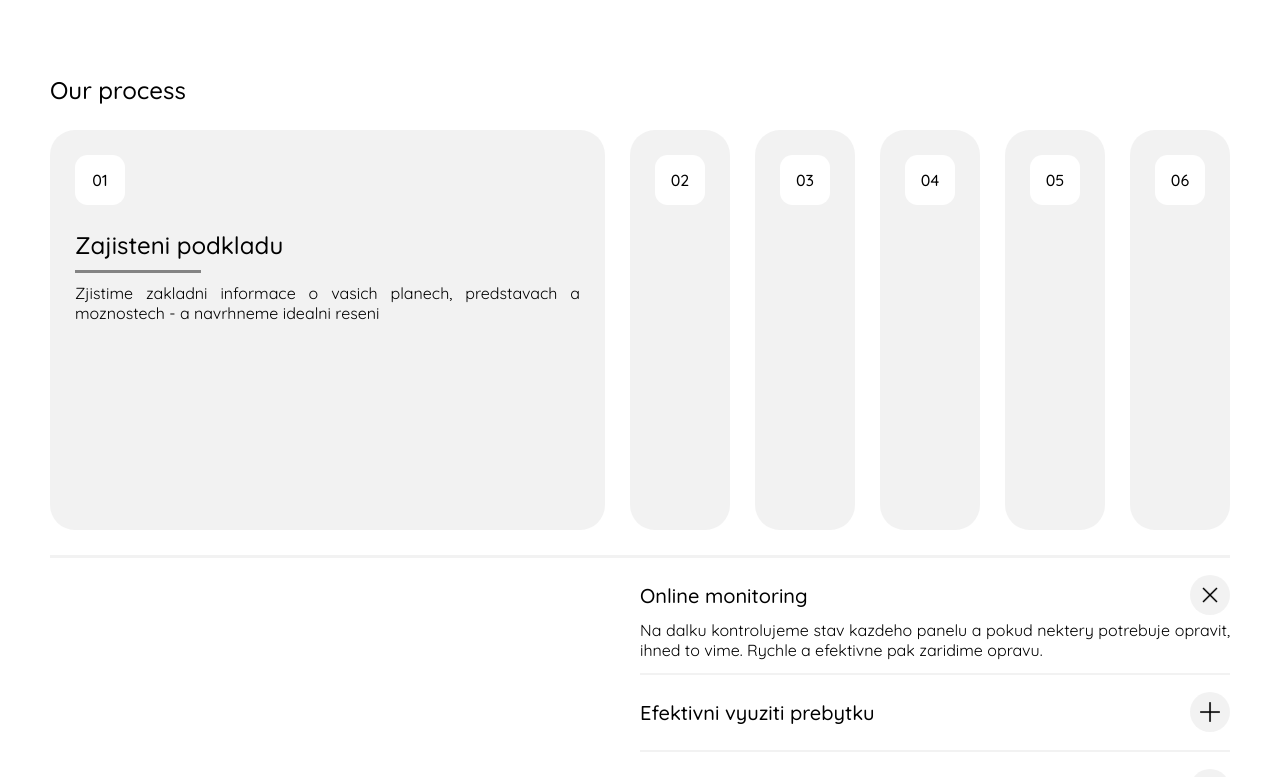
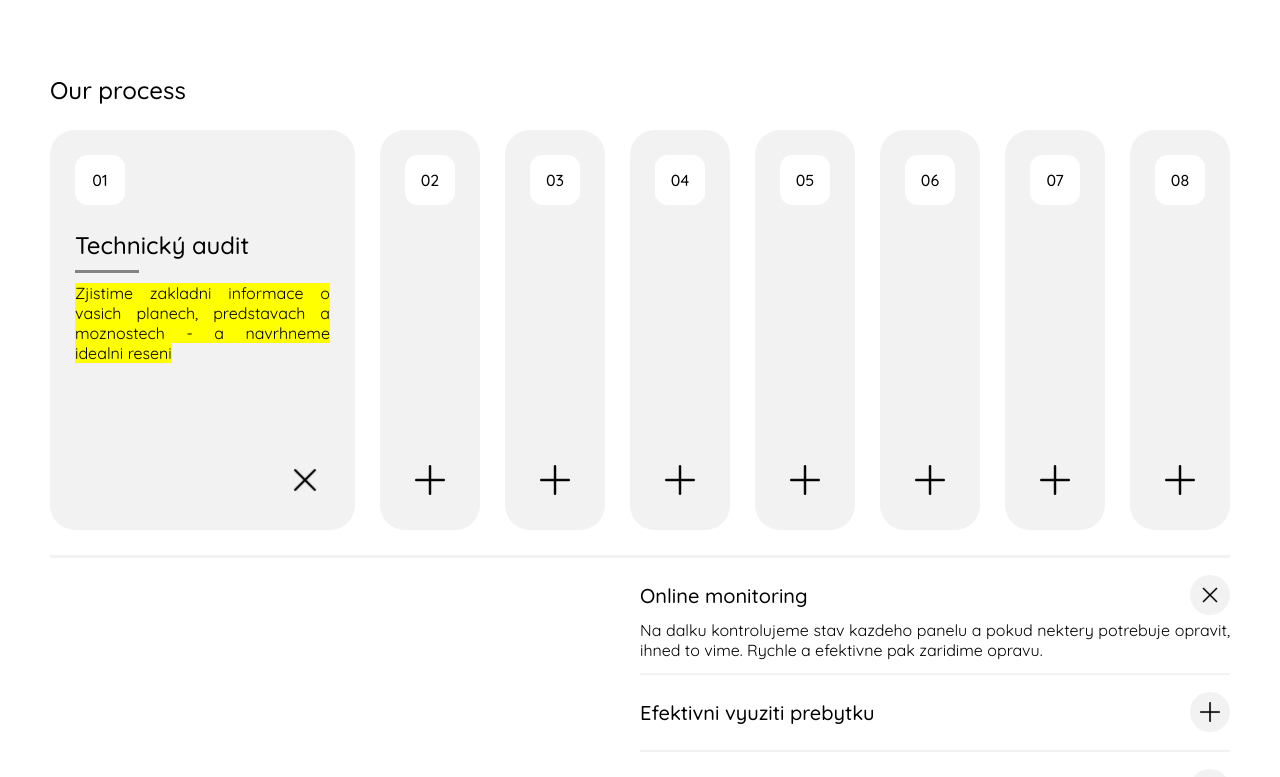
Before and after one commit to stepandordiai/fve-stavby, a React (Vite) app: page / in a window 1280 px wide. Shown: the part 1660-2437 px from the top of the page. Built offline with nearby package versions, Linux system fonts and the light colour scheme.

Commit message:
v1.8.1 Update Process and Header

```diff
--- a/index.html
+++ b/index.html
@@ -1,9 +1,10 @@
 <!doctype html>
-<html lang="en">
+<html lang="cz">
 
 <head>
   <meta charset="UTF-8" />
   <meta name="viewport" content="width=device-width, initial-scale=1.0" />
+  <meta name="author" content="heeeyooo.studio">
   <title>FVE STAVBY</title>
 </head>
 
--- a/package.json
+++ b/package.json
@@ -1,5 +1,5 @@
 {
-    "name": "fve-stavby-cz",
+    "name": "fve-stavby",
     "private": true,
     "version": "0.0.0",
     "type": "module",
--- a/src/components/Header/Header.jsx
+++ b/src/components/Header/Header.jsx
@@ -36,8 +36,8 @@ const Header = () => {
                             Firemní instalace
                         </NavLink>
                     </div>
-                    <a href="tel:+420773802166" className="header-top__number">
-                        +420 722 001 016
+                    <a href="tel:+420728803703" className="header-top__number">
+                        +420 728 803 703
                     </a>
                     <BurgerBtn />
                 </div>
--- a/src/components/Header/Header.scss
+++ b/src/components/Header/Header.scss
@@ -16,7 +16,6 @@
     display: flex;
     justify-content: space-between;
     color: #fff;
-    // margin-bottom: 10px;
 }
 
 .header-top__logo-container {
@@ -73,17 +72,13 @@
 .header-top__nav {
     height: 50px;
     background: var(--bg-dark-clr);
-    // @include grid-center;
-    display: flex;
-    justify-content: center;
-    align-items: center;
+    @include flex-center;
     gap: 25px;
     @include glass-effect(20px);
     padding: 0 12.5px;
     border-radius: 25px;
     margin-left: 25px;
     opacity: 0;
-    // margin-right: auto;
     animation: animateHeader 1s 2s forwards;
 
     &:hover {
@@ -121,51 +116,10 @@
     min-height: 50px;
     background: var(--bg-dark-clr);
     border-radius: 25px;
-    color: white;
+    color: #fff;
     display: flex;
     align-items: center;
 }
-
-// .nav {
-//     position: relative;
-//     padding: 0 12.5px;
-//     display: flex;
-//     justify-content: space-evenly;
-//     gap: 10px;
-//     width: 100%;
-//     border-radius: 25px;
-//     overflow-x: scroll;
-// }
-
-// .nav::-webkit-scrollbar {
-//     display: none;
-// }
-
-// .link {
-//     white-space: nowrap;
-//     height: 100%;
-//     @include grid-center;
-// }
-
-// .dd-container {
-//     position: relative;
-//     &:hover .dd {
-//         opacity: 1;
-//         pointer-events: all;
-//     }
-// }
-
-// .dd {
-//     position: absolute;
-//     left: 50px;
-//     z-index: 1000;
-//     background: var(--bg-dark-clr);
-//     border-radius: 25px;
-//     padding: 12.5px;
-//     width: calc(100% - 100px);
-//     opacity: 0;
-//     pointer-events: none;
-// }
 
 @media screen and (max-width: 800px) {
     .header {
@@ -182,12 +136,19 @@
         margin-right: 10px;
     }
 
-    // .dd {
-    //     left: 20px;
-    //     z-index: 100;
-    //     background: var(--bg-dark-clr);
-    //     border-radius: 25px;
-    //     padding: 12.5px;
-    //     width: calc(100% - 40px);
-    // }
+    .header-top__nav {
+        margin-left: 10px;
+    }
 }
+
+@media screen and (max-width: 700px) {
+    .header-top__nav {
+        display: none;
+    }
+}
+
+@media screen and (max-width: 500px) {
+    .header-top__number {
+        display: none;
+    }
+}
--- a/src/components/Menu/Menu.jsx
+++ b/src/components/Menu/Menu.jsx
@@ -74,8 +74,8 @@ const Menu = () => {
                 <div className="menu__contacts-details">
                     <div>
                         <p>Phone number</p>
-                        <a className="menu-link" href="tel:+420722001016">
-                            +420 722 001 016
+                        <a className="menu-link" href="tel:+420728803703">
+                            +420 728 803 703
                         </a>
                     </div>
                     <div>
--- a/src/components/Process/Process.jsx
+++ b/src/components/Process/Process.jsx
@@ -1,9 +1,11 @@
 import { useEffect } from "react";
+import plusIcon from "./../../assets/icons/plus-black.png";
 import "./Process.scss";
 
 const Process = () => {
     useEffect(() => {
         const processCard = document.querySelectorAll(".process-card");
+        const processIcon = document.querySelectorAll(".process__icon");
         const detailsWrapper = document.querySelectorAll(".details-wrapper");
 
         for (let i = 0; i < processCard.length; i++) {
@@ -13,9 +15,11 @@ const Process = () => {
                     detailsWrapper[i].classList.remove(
                         "details-wrapper--active"
                     );
+                    processIcon[i].classList.remove("process__icon--active");
                 }
                 processCard[i].classList.add("process-card--active");
                 detailsWrapper[i].classList.add("details-wrapper--active");
+                processIcon[i].classList.add("process__icon--active");
             });
         }
     }, []);
@@ -27,6 +31,26 @@ const Process = () => {
                 <div className="process-card process-card--active">
                     <p className="details-number">01</p>
                     <div className="details-wrapper details-wrapper--active">
+                        <p>Technický audit</p>
+                        <div className="process-divider"></div>
+                        <p>
+                            <mark>
+                                Zjistime zakladni informace o vasich planech,
+                                predstavach a moznostech - a navrhneme idealni
+                                reseni
+                            </mark>
+                        </p>
+                    </div>
+                    <img
+                        className="process__icon process__icon--active"
+                        width={30}
+                        src={plusIcon}
+                        alt=""
+                    />
+                </div>
+                <div className="process-card">
+                    <p className="details-number">02</p>
+                    <div className="details-wrapper">
                         <p>Zajisteni podkladu</p>
                         <div className="process-divider"></div>
                         <p>
@@ -35,9 +59,15 @@ const Process = () => {
                             reseni
                         </p>
                     </div>
+                    <img
+                        className="process__icon"
+                        width={30}
+                        src={plusIcon}
+                        alt=""
+                    />
                 </div>
                 <div className="process-card">
-                    <p className="details-number">02</p>
+                    <p className="details-number">03</p>
                     <div className="details-wrapper">
                         <p>Osobni konzultace</p>
                         <div className="process-divider"></div>
@@ -47,18 +77,52 @@ const Process = () => {
                             moznosti realizace
                         </p>
                     </div>
+                    <img
+                        className="process__icon"
+                        width={30}
+                        src={plusIcon}
+                        alt=""
+                    />
                 </div>
                 <div className="process-card">
-                    <p className="details-number">03</p>
+                    <p className="details-number">04</p>
+                    <div className="details-wrapper">
+                        <p> Podpis smlouvy</p>
+                        <div className="process-divider"></div>
+
+                        <p>
+                            <mark>
+                                Na zaklade vsech podkladu zpracujeme nabidku
+                            </mark>
+                        </p>
+                    </div>
+                    <img
+                        className="process__icon"
+                        width={30}
+                        src={plusIcon}
+                        alt=""
+                    />
+                </div>
+                <div className="process-card">
+                    <p className="details-number">05</p>
                     <div className="details-wrapper">
                         <p>Priprava nabidky</p>
                         <div className="process-divider"></div>
 
-                        <p>Na zaklade vsech podkladu zpracujeme nabidku</p>
+                        <p>
+                            Obstarame veskera povoleni, ktera pro realizaci
+                            projektu potrebujete.
+                        </p>
                     </div>
+                    <img
+                        className="process__icon"
+                        width={30}
+                        src={plusIcon}
+                        alt=""
+                    />
                 </div>
                 <div className="process-card">
-                    <p className="details-number">04</p>
+                    <p className="details-number">06</p>
                     <div className="details-wrapper">
                         <p>Vyrizeni administrativy</p>
                         <div className="process-divider"></div>
@@ -68,9 +132,15 @@ const Process = () => {
                             projektu potrebujete.
                         </p>
                     </div>
+                    <img
+                        className="process__icon"
+                        width={30}
+                        src={plusIcon}
+                        alt=""
+                    />
                 </div>
                 <div className="process-card">
-                    <p className="details-number">05</p>
+                    <p className="details-number">07</p>
                     <div className="details-wrapper">
                         <p>Realizace projektu</p>
                         <div className="process-divider"></div>
@@ -80,9 +150,15 @@ const Process = () => {
                             Predame vam dokumentaci a zaskolime vas.
                         </p>
                     </div>
+                    <img
+                        className="process__icon"
+                        width={30}
+                        src={plusIcon}
+                        alt=""
+                    />
                 </div>
                 <div className="process-card">
-                    <p className="details-number">06</p>
+                    <p className="details-number">08</p>
                     <div className="details-wrapper">
                         <p>Servis a monitoring</p>
                         <div className="process-divider"></div>
@@ -91,6 +167,12 @@ const Process = () => {
                             zajistime co nejrychleji.
                         </p>
                     </div>
+                    <img
+                        className="process__icon"
+                        width={30}
+                        src={plusIcon}
+                        alt=""
+                    />
                 </div>
             </div>
             <div className="divider"></div>
--- a/src/components/Process/Process.scss
+++ b/src/components/Process/Process.scss
@@ -10,6 +10,7 @@
 }
 
 .process-card {
+    position: relative;
     background: var(--bg-light-clr);
     padding: 25px;
     border-radius: 25px;
@@ -72,6 +73,17 @@
     margin-top: 25px;
 }
 
+.process__icon {
+    position: absolute;
+    bottom: 35px;
+    right: 35px;
+    transition: all 0.3s;
+}
+
+.process__icon--active {
+    transform: rotate(45deg);
+}
+
 @media screen and (max-width: 1200px) {
     .process-grid {
         grid-template-columns: repeat(2, 1fr);
--- a/src/pages/ContactUs/ContactUs.jsx
+++ b/src/pages/ContactUs/ContactUs.jsx
@@ -54,8 +54,11 @@ const ContactUs = () => {
                                 <img src={phoneIcon} alt="" />
                                 <span>Phone number</span>
                             </p>
-                            <a className="contacts-link" href="tel:">
-                                +420722001016
+                            <a
+                                className="contacts-link"
+                                href="tel:+420728803703"
+                            >
+                                +420 728 803 703
                             </a>
                         </div>
                         <div className="contacts-link-container">
```
Also changed, not shown: 1 other file (tests, documents, lock files or other folders).
